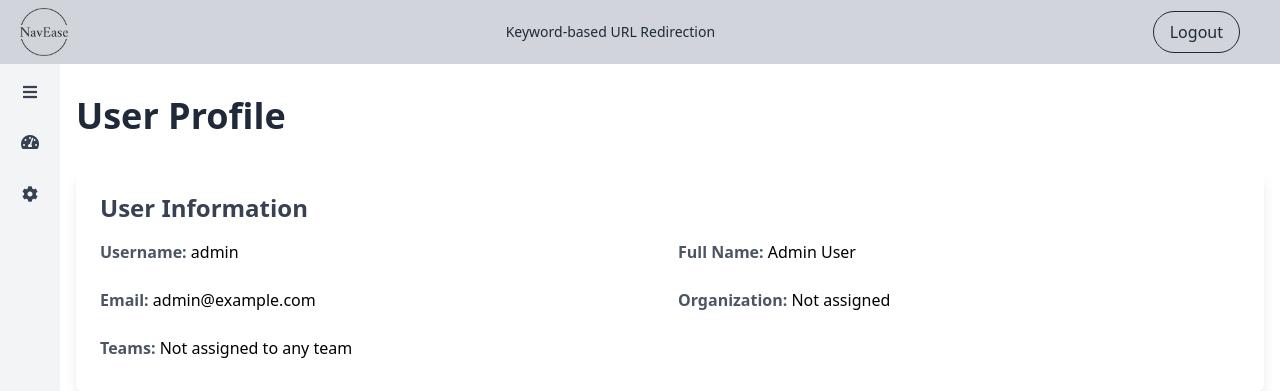
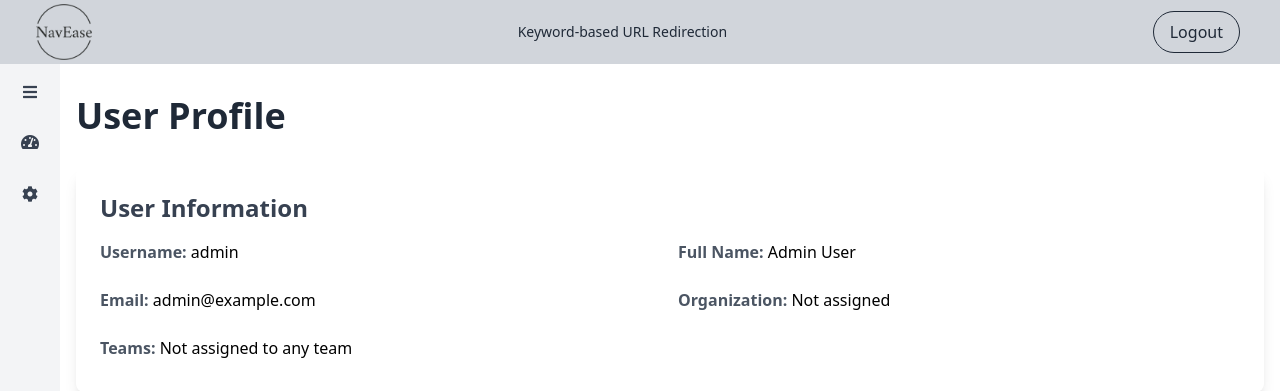
Before and after one commit to akhileshSRE/NavEase-app, a Flask app: page /profile in a window 1280 px wide. Shown: the top 391 px of the page. Run offline with Flask 2, Linux system fonts and the light colour scheme; the visitor is signed in with stand-in values (Sample User, id 1); data comes from the database, SQL or seed files in the repository; data that the repository does not hold is empty; some libraries are stand-ins or nearby versions.

Commit message:
increased logo size

```diff
--- a/app/templates/base.html
+++ b/app/templates/base.html
@@ -10,8 +10,8 @@
    <body class="font-sans bg-white m-0 overflow-x-hidden">
       <nav class="fixed top-0 left-0 right-0 h-16 bg-gray-300 flex items-center justify-between px-5 z-30">
          <div class="flex items-center w-full justify-between">
-            <a href="{{ url_for('main.dashboard') }}">
-                <img class="w-12" src="{{ url_for('static', filename='images/logo.png') }}" alt="Logo">
+            <a href="{{ url_for('main.dashboard') }}" class="pl-4">
+                <img class="w-14" src="{{ url_for('static', filename='images/logo.png') }}" alt="Logo">
             </a>
             <a href="{{ url_for('main.dashboard') }}" class="text-gray-800 text-sm font-normal no-underline">Keyword-based URL Redirection</a>
             <div class="pr-5">
```
